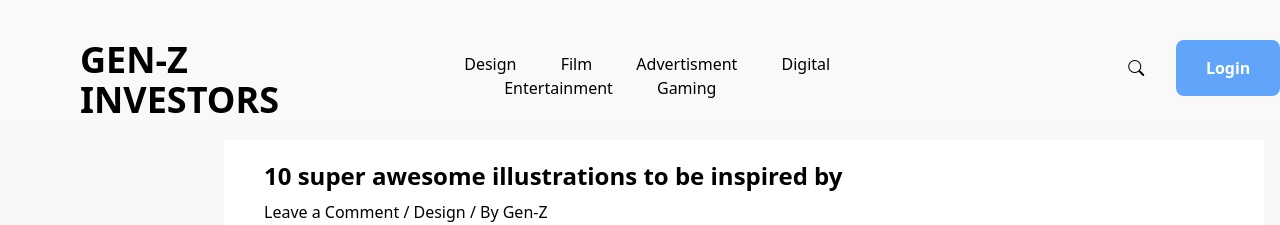
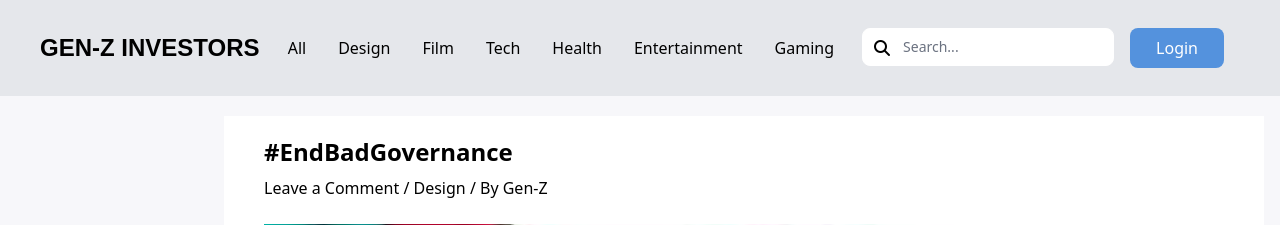
Before and after one commit to realUmasorDavid/GenZ-Blog, a Django app: template main/templates/blog.html in a window 1280 px wide. Shown: the top 225 px of the page. Run offline with Django 5.2, Linux system fonts and the light colour scheme; the template is opened without the code that fills it: values that come from a table or form of the project are taken from there, others are empty; data comes from the database, SQL or seed files in the repository; style sheets or scripts are compiled from the project's sources; some libraries are stand-ins or nearby versions.

Commit message:
recovery

```diff
--- a/main/app/models.py
+++ b/main/app/models.py
@@ -6,6 +6,7 @@ from django.db import models
 class Blog(models.Model):
     id = models.AutoField(primary_key=True)
     title = models.CharField(max_length=55)
+    previewContent = models.TextField(null=True, default="Lorem ipsum dolor sit amet, consectetur adipisicing elit. Dignissimos similique totam atque, voluptatum eius aut.")
     content = models.TextField()
     image = models.ImageField(upload_to='blog_images')
     created_at = models.DateTimeField(auto_now=True)
@@ -18,15 +19,16 @@ class Blog(models.Model):
 
 class Comment(models.Model):
     id = models.AutoField(primary_key=True)
-    blog = models.ForeignKey(Blog, on_delete=models.CASCADE)
-    comment = models.TextField()
+    name = models.CharField(max_length=55, default="John Doe")
+    commentFromBlog = models.ForeignKey(Blog, on_delete=models.CASCADE, null=True)
+    commentDetail = models.TextField()
     created_at = models.DateTimeField(auto_now=True)
 
     class meta:
         ordering = ['-created_at']
 
     def __str__(self):
-        return self.comment
+        return self.commentDetail
 
 class Like(models.Model):
     id = models.AutoField(primary_key=True)
@@ -47,3 +49,10 @@ class NewsLetter(models.Model):
 
     def __str__(self):
         return self.email
+
+class TestComment(models.Model):
+    comment = models.TextField()
+    created_at = models.DateTimeField(auto_now=True)
+
+    class meta:
+        ordering = ['-created_at']
--- a/main/app/urls.py
+++ b/main/app/urls.py
@@ -3,4 +3,7 @@ from . import views
 
 urlpatterns = [
     path('', views.home, name='home'),
+    path('blog/<str:model_name>/<int:pk>', views.detail, name='detail'),
+    path('blog', views.comment, name='comment'),
+    path('comment/update/<int:pk>', views.update_comment, name='update_comment'),
 ]
--- a/main/templates/blog.html
+++ b/main/templates/blog.html
@@ -1,3 +1,5 @@
+{% load static %}
+
 <!DOCTYPE html>
 <html lang="en">
 
@@ -8,26 +10,68 @@
     <script src="https://kit.fontawesome.com/5c85fd2f27.js" crossorigin="anonymous"></script>
     <script
         src="https://cdn.tailwindcss.com?plugins=forms,typography,aspect-ratio,line-clamp,container-queries"></script>
+    <script src="https://kit.fontawesome.com/5c85fd2f27.js" crossorigin="anonymous"></script>
+    <script>
+        tailwind.config = {
+            theme: {
+                extend: {
+                    fontFamily: {
+                        'Poppins': ['Poppins', 'sans-serif']
+                    },
+                    colors: {
+                        "blue": {
+                            250: "#5492dd",
+                        }
+                    }
+                }
+            }
+        }
+    </script>
     <link rel="stylesheet" href="output.css">
     <link rel="stylesheet" href="style.css">
     <title>Genz Blog</title>
 </head>
 
 <body>
-    <section class="md:block hidden boss">
-        <header class="pt-10 flex ">
-            <h1 class="text-4xl font-bold ml-[5rem] ">GEN-Z INVESTORS</h1>
-            <div class=" space-x-10 items-center ml-[8rem] pt-3">
-                <a href="" class="">Design</a>
-                <a href="" class="">Film</a>
-                <a href="">Advertisment</a>
-                <a href="">Digital</a>
-                <a href="">Entertainment</a>
-                <a href="">Gaming</a>
+    <section class="navigation md:sticky top-0 bg-gray-200 flex justify-between items-center align-middle p-7 px-10">
+        <div class="">
+            <h1 class="text-2xl font-semibold uppercase font-Poppins">Gen-Z Investors</h1>
+        </div>
+        <div class="categories">
+            <ul class="flex">
+                <li data-id="All" class="mx-4 hover:text-blue-250 ease duration-800 cursor-pointer">All</li>
+                <li data-id="Design" class="mx-4 hover:text-blue-250 ease duration-800 cursor-pointer">Design</li>
+                <li data-id="Film" class="mx-4 hover:text-blue-250 ease duration-800 cursor-pointer">Film</li>
+                <li data-id="Tech" class="mx-4 hover:text-blue-250 ease duration-800 cursor-pointer">Tech</li>
+                <li data-id="Health" class="mx-4 hover:text-blue-250 ease duration-800 cursor-pointer">Health</li>
+                <li data-id="Entertainment" class="mx-4 hover:text-blue-250 ease duration-800 cursor-pointer">
+                    Entertainment</li>
+                <li data-id="Gaming" class="mx-4 hover:text-blue-250 ease duration-800 cursor-pointer">Gaming</li>
+            </ul>
+        </div>
+
+
+        <div>
+            <div class="flex md:order-2">
+                <button type="button" data-collapse-toggle="navbar-search" aria-controls="navbar-search"
+                    aria-expanded="false"
+                    class="md:hidden text-gray-500 hover:bg-white focus:outline-none focus:ring-4 focus:ring-gray-200 rounded-lg text-sm p-2.5 mr-1">
+                    <i class="fa-solid fa-magnifying-glass cursor-pointer"></i>
+                    <span class="sr-only">Search</span>
+                </button>
+                <div class="relative hidden md:block">
+                    <div class="absolute inset-y-0 left-0 flex items-center pl-3 pointer-events-none">
+
+                        <i class="fa-solid fa-magnifying-glass cursor-pointer"></i>
+                        <span class="sr-only">Search icon</span>
+                    </div>
+                    <input type="text" id="search-navbar"
+                        class="block w-full p-2 pl-10 text-sm text-gray-900 border border-white rounded-lg bg-bg-white focus:ring-blue-500 focus:border-blue-500"
+                        placeholder="Search...">
+                </div>
+                <a href="/login.html"><button
+                        class="mx-4 px-6 py-1.5 rounded-lg text-white border-2 border-transparent hover:border-blue-250 hover:bg-transparent hover:text-blue-250 bg-blue-250 ease duration-300">Login</button></a>
             </div>
-            <i class="bi bi-search ml-[10rem] pt-4 "></i>
-            <button class=" bg-blue-400 font-bold w-[8rem] h-[3.5rem] rounded-lg ml-[2rem] text-white">Login</button>
-        </header>
     </section>
 
     <section class="md:hidden block boss">
@@ -65,16 +109,16 @@
         <section class=" pt-5 mx-auto ml-[14rem] md:block hidden">
             <div class="h-[80rem] w-[65rem] hoe ">
                 <div class="ml-10 pt-5">
-                    <h1 class="text-2xl font-semibold">10 super awesome illustrations to be inspired by</h1>
+                    <h1 class="text-2xl font-semibold">{{ model.title }}</h1>
 
                     <h1 class="pt-2">Leave a Comment / Design / By Gen-Z</h1>
                 </div>
 
                 <div class="flex ml-10 pt-2">
-                    <img src="hr.jpg" class="w-[60rem] h-[37rem] my-4" alt="">
+                    <img src="{{ model.image.url }}" class="w-[60rem] h-[37rem] my-4" alt="">
                 </div>
 
-                <div class="pt-5 ml-10">
+                <!-- <div class="pt-5 ml-10">
                     Lorem ipsum dolor sit amet, consectetur adipisicing elit, sed do eiusmod tempor incididunt ut labore
                     et dolore magna aliqua. Ut enim ad minim veniam, quis nostrud exercitation ullamco laboris nisi ut
                     aliquip ex ea commodo consequat. Duis aute irure dolor in reprehenderit voluptate velit esse cillum
@@ -104,10 +148,12 @@
                         id est laborum
                     </li>
                 </div>
-            </div>
+            </div> -->
+
+            <p class="pt-5 ml-10">{{ model.content }}</p>
         </section>
 
-        <section class="pt-5 ">
+        <!-- <section class="pt-5 ">
             <section class="md:hidden block bull h-[80rem] w-[38rem] justify-center ml-3 pt-[5rem]">
                 <div class="">
                     <h1 class="text-2xl font-semibold ml-4 ">10 super awesome illustrations to be inspired by</h1>
@@ -152,6 +198,45 @@
                     </li>
 
             </section>
+        </section> -->
+
+        <section class="comment max-w-2xl mx-auto px-4">
+            <div class="flex justify-between items-center mb-6">
+                <h2 class="text-lg lg:text-2xl font-bold text-gray-900 text-black">Discussion (20)</h2>
+            </div>
+            <form class="mb-6">
+                <div class="py-2 px-4 mb-4 bg-white rounded-lg rounded-t-lg border border-gray-200 dark:bg-gray-800 dark:border-gray-700">
+                    <label for="comment" class="sr-only">Your comment</label>
+                    <textarea id="comment" rows="6"
+                        class="px-0 w-full text-sm text-gray-900 border-0 focus:ring-0 focus:outline-none dark:text-white dark:placeholder-gray-400 dark:bg-gray-800"
+                        placeholder="Write a comment..." required></textarea>
+                </div>
+                <button type="submit"
+                    class="inline-flex items-center py-2.5 px-4 text-xs font-medium text-center text-white bg-blue-250 rounded-lg focus:ring-4 focus:ring-primary-200 dark:focus:ring-primary-900 hover:bg-primary-800">
+                    Post comment
+                </button>
+            </form>
+        </section>
+
+        <section>
+            <div class="p-6">
+                <h2 class="text-lg font-bold mb-4">Comments</h2>
+                {% for comment in comments %}
+                <div class="flex flex-col my-4">
+
+                    <div class="bg-white p-4 rounded-lg shadow-lg">
+
+                        <h3 class="text-lg font-bold">{{ comment.name }}</h3>
+                        <p class="text-gray-700 text-sm mb-2">Blog: {{ comment.commentFromBlog }}</p>
+                        <p class="text-gray-700 text-sm mb-2">{{ comment.created_at }}</p>
+                        <p class="text-gray-700">{{ comment.commentDetail }}
+                        </p>
+                    </div>
+
+
+                </div>
+                {% endfor %}
+            </div>
         </section>
 
         <section class="flex ">
@@ -199,6 +284,7 @@
                 </div>
             </div>
 
+
             <div class="foot three p-10 text-center">
                 <p>Copyright © 2024 GenZ Blog | Powered by Gen-Z Blog</p>
             </div>
```
Also changed, not shown: main/app/admin.py (+8 -2 lines), main/app/views.py (+38 -3 lines), main/templates/comment.html (added, +61 -0 lines), main/templates/index.html (+37 -11 lines), main/templates/update.html (added, +68 -0 lines), main/app/migrations/0001_initial.py, main/app/migrations/0002_alter_testcomment_id.py (added), main/app/migrations/0003_alter_testcomment_id.py (added), main/db.sqlite3, main/main/settings.py (line endings or trailing spaces), main/media/blog_images/jagaban_r6MvWFT.jpeg (added), main/media/blog_images/protest.jpeg (added).
